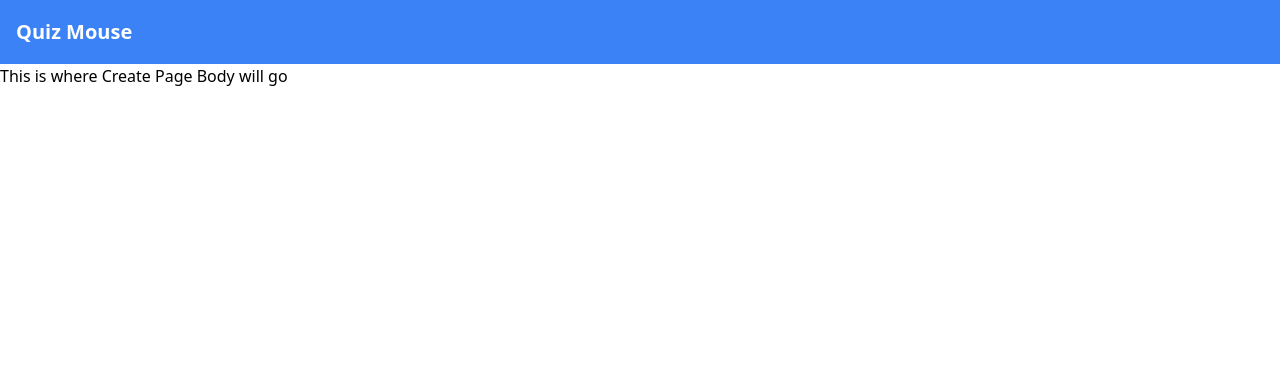
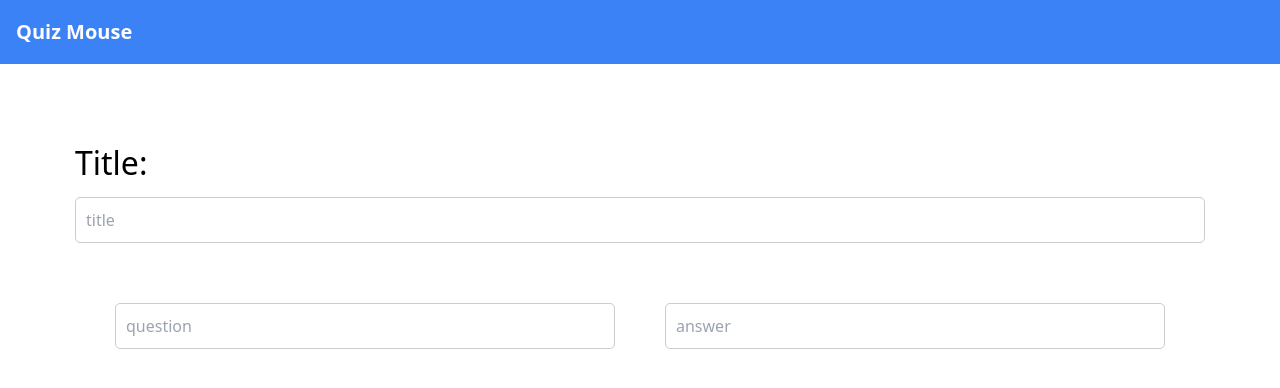
Before and after one commit to AgustinSV/new-quiz-mouse, a React (Create React App) app: page /create in a window 1280 px wide. Shown: the top 388 px of the page. Built offline with nearby package versions, Linux system fonts and the light colour scheme.

Commit message:
working on create page

```diff
--- a/src/pages/create-page/body/CreatePageBody.css
+++ b/src/pages/create-page/body/CreatePageBody.css
@@ -0,0 +1,19 @@
+.container {
+  padding: 75px;
+}
+
+.title-label {
+  font-size: xx-large;
+  font-weight: 500;
+}
+
+.qa-pair {
+  padding: 40px;
+  display: flex;
+  justify-content: space-around;
+  gap: 50px;
+}
+
+input {
+  margin: 20px;
+}
--- a/src/pages/create-page/body/CreatePageBody.jsx
+++ b/src/pages/create-page/body/CreatePageBody.jsx
@@ -1,5 +1,19 @@
+import './CreatePageBody.css';
 function CreatePageBody() {
-  return <div>This is where Create Page Body will go</div>;
+  return (
+    <div className="container">
+      <form>
+        <label className="title-label" htmlFor="title">
+          Title:
+        </label>
+        <input type="text" id="title" placeholder="title" />
+        <div className="qa-pair">
+          <input type="text" placeholder="question" />
+          <input type="text" placeholder="answer" />
+        </div>
+      </form>
+    </div>
+  );
 }
 
 export default CreatePageBody;
--- a/src/pages/log-in-page/body/LogInPageBody.jsx
+++ b/src/pages/log-in-page/body/LogInPageBody.jsx
@@ -10,7 +10,6 @@ const LogIn = () => {
     e.preventDefault();
     try {
       const response = await fetch('/api/login', {
-        // Update to /api/login
         method: 'POST',
         headers: {
           'Content-Type': 'application/json',
--- a/src/pages/main-page/body/MainPageBody.jsx
+++ b/src/pages/main-page/body/MainPageBody.jsx
@@ -3,20 +3,16 @@ import { useLocation, Navigate } from 'react-router-dom';
 import './MainPageBody.css';
 
 const MainPageBody = () => {
+  try {
     const location = useLocation();
     const { user } = location.state;
-
-  console.log(user);
-
-  // if (!username) {
-  //   return <Navigate to="/" />;
-  // }
+    console.log(user.user.username);
 
     return (
       <div>
         <div className="flex justify-between">
           <div className="flex flex-col m-16">
-          <div className="greet-user">Hello {}</div>
+            <div className="greet-user">Hello {user.user.username}</div>
             <div className="header text-xl justify-center">
               Your Flashcard Sets:
             </div>
@@ -38,6 +34,9 @@ const MainPageBody = () => {
         </div>
       </div>
     );
+  } catch {
+    return <Navigate to="/" />;
+  }
 };
 
 export default MainPageBody;
```
Also changed, not shown: api/create.js (added, +8 -0 lines). Lines whose indentation alone changed are shown as unchanged.
